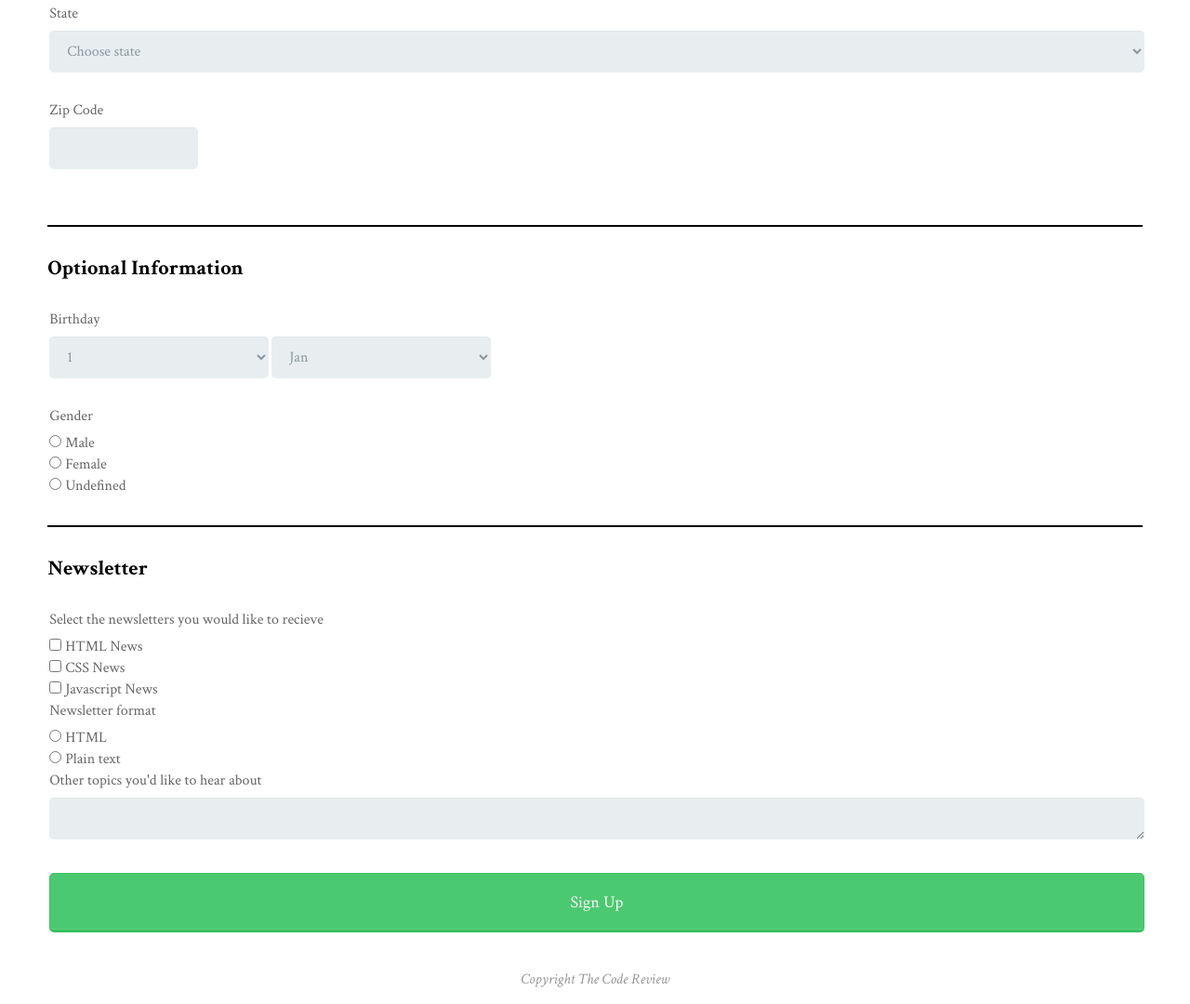
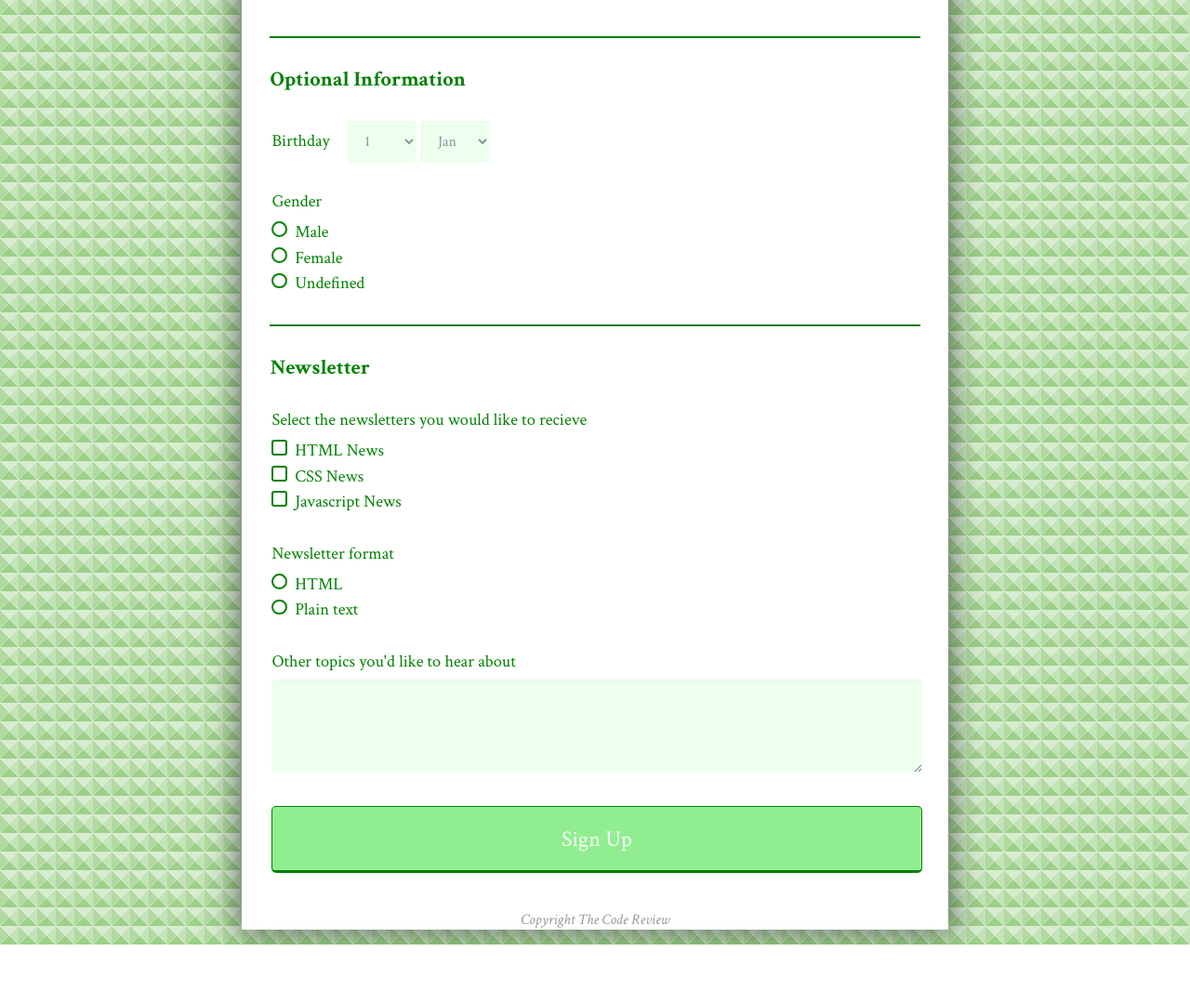
Before and after one commit to ClaytonTeve/Techdegree-Form, a plain HTML site: page index.html in a window 1280 px wide. Shown: the part 784-1864 px from the top of the page at 93% size. After the commit the page ends 1800 px from the top, so only its background shows below. Drawn offline with Linux system fonts and the light colour scheme.

Commit message:
Added Media Query Breakpoints
Lots of changes including adding breakpoints and a background image.

```diff
--- a/css/style.css
+++ b/css/style.css
@@ -14,6 +14,7 @@
 body {
 	font-family: 'Crimson Text', serif;
 	background: #fff;
+	color: green;
 
 }
 
@@ -29,6 +30,245 @@ h1 {
 
 /************************************
 BASE STYLES
+************************************/
+
+.main-header,
+.call-to-action,
+footer {
+	text-align: center;
+}
+
+.main-header {
+	background-color: lightgreen;
+	color: #fff;
+	padding: 10px 0px;
+	text-transform: uppercase;
+	font-size: .85em;
+}
+
+.call-to-action {
+	border-bottom: 4px solid green;
+}
+
+.call-to-action h2 {
+	margin-bottom: 0;
+}
+
+.call-to-action p {
+	margin: 0 0 25px 0;
+}
+
+footer {
+	font-style: italic;
+	color: #949494;
+}
+
+.container {
+	width: 92%;
+	margin: 0 auto;
+}
+
+
+/************************************
+Form Styles
+************************************/
+
+form {
+  	margin: 3px auto;
+  	border-radius: 8px;
+}
+
+
+fieldset {
+	width: 100%;
+	border: none;
+	border-style: none;
+	padding: 0;
+  	margin-bottom: 30px;
+}
+
+legend {
+	border-top: 2px solid green;
+	margin: 0 0 0 -2px;
+	padding-top: 30px;
+ 	width: 100%;
+ 	font-size: 1.4em;
+	margin-bottom: 10px;
+}
+
+label {
+  display: block;
+  margin-bottom: 8px;
+  font-size: 1.15em;
+  color: green;
+}
+
+/* Helper class for checkbox and radio elements. */
+
+label.light {
+  font-weight: 400;
+  display: inline;
+  line-height: 1.5em;
+
+}
+
+.light + label {
+	margin-top: 30px;
+}
+
+/*Placeholder text formating for the first name and email form feilds.*/
+
+::-webkit-input-placeholder { /* Chrome/Opera/Safari */
+ 	font-size: 1em;
+ 	font-style: italic;
+ 	text-align: right;
+ 	padding-right: 30px;
+}
+::-moz-placeholder { /* Firefox 19+ */
+	font-size: 1em;
+ 	font-style: italic;
+ 	text-align: right;
+ 	padding-right: 30px;
+
+}
+:-ms-input-placeholder { /* IE 10+ */
+ 	font-size: 1em;
+ 	font-style: italic;
+ 	text-align: right;
+ 	padding-right: 30px;
+}
+:-moz-placeholder { /* Firefox 18- */
+ 	font-size: 1em;
+ 	font-style: italic;
+ 	text-align: right;
+ 	padding-right: 30px;
+}
+
+/* Basic styles for input feilds. */
+
+input[type="text"],
+input[type="password"],
+input[type="date"],
+input[type="datetime"],
+input[type="email"],
+input[type="number"],
+input[type="search"],
+input[type="tel"],
+input[type="time"],
+input[type="url"],
+textarea,
+select {
+  background: rgba(255,255,255,0.1);
+  border: none;
+  border-radius: 5px;
+  font-size: 16px;
+  height: 45px;
+  margin: 0;
+  outline: 0;
+  padding: 0 15px;
+  width: 100%;
+  background-color: #edffed;
+  color: #8a97a0;
+  box-shadow: 0 1px 0 rgba(0,0,0,0.03) inset;
+  margin-bottom: 30px;
+}
+
+/* Positioning off the screen to the left
+hides browser default checkbox.
+This allows tabbed browsing while
+using display: hide; does not. */
+
+input[type="radio"],
+input[type="checkbox"] {
+  margin: 0 4px 8px 0;
+  display: inline-block;
+  position: absolute;
+  left: -9999px;
+}
+
+/* CSS only solution for custom radios and checkboxes. */
+
+
+input[type="checkbox"] + label:before,
+input[type="radio"] + label:before {
+  content: '';
+  display: inline-block;
+  padding: .35em;
+  margin-right: 8px;
+  border: 2px solid green;
+  border-radius: 3px;
+  transition: background-color .2s;
+
+}
+
+input[type="radio"]:checked + label:before,
+input[type="checkbox"]:checked + label:before {
+  	background-color: lightgreen;
+}
+
+input[type="radio"]:checked + label,
+input[type="checkbox"]:checked + label {
+	/*font-weight: bold;*/
+	color: #004400;
+}
+
+
+input[type="radio"] + label:before {
+  border-radius: 100px;
+
+}
+
+input[name="newsletter_zip"] {
+	width: 160px;
+}
+
+select[name="birthday_date"],
+select[name="birthday_month"] {
+	width: 75px;
+	padding: 0 0 0 15px;
+}
+
+button {
+  padding: 19px 39px 18px 39px;
+  color: #FFF;
+  background-color: lightgreen;
+  font-size: 18px;
+  text-align: center;
+  font-style: bold;
+  border-radius: 5px;
+  width: 100%;
+  border: 1px solid green;
+  border-width: 1px 1px 3px;
+  box-shadow: 0 -1px 0 rgba(255,255,255,0.1) inset;
+  margin-bottom: 10px;
+  font-size: 1.5em;
+}
+
+textarea {
+	height: 100px;
+	padding: 6px 10px;
+}
+
+input:focus,
+select:focus,
+textarea:focus {
+	background-color: #ffffff;
+    border: 2px solid green;
+   	transition: all .2s;
+}
+
+
+
+input[type="radio"]:focus + label,
+input[type="checkbox"]:focus + label {
+	background-color: #eee;
+	padding: 4px 10px;
+	margin-left: -10px;
+	border-radius: 5px;
+}
+
+/************************************
+Tabel Styles
 ************************************/
 
 table {
@@ -62,71 +302,48 @@ tfoot td {
 	padding: 8px 10px;
 }
 
-.main-header,
-.call-to-action,
-footer {
-	text-align: center;
+
+@media screen and (min-width: 480px) {
+
+	body {
+		background: url('../img/background.svg');
 	}
 
-.main-header {
-	background-color: #444;
-	color: #fff;
-	padding: 10px 0px;
-	text-transform: uppercase;
-	font-size: .85em;
+	.wrapper {
+		background-color: white;
+		max-width: 480px;
+		margin: 0 auto;
+		height: 100%;
+		-webkit-box-shadow: 0px 0px 30px 5px rgba(0,0,10,0.5);
+		moz-box-shadow: 0px 0px 30px 5px rgba(0,0,10,0.5);
+		box-shadow: 0px 0px 30px 5px rgba(0,0,10,0.5);
 	}
 
-.call-to-action {
-	border-bottom: 4px solid #000;
+	label[for="birthday"] {
+  	display: inline-block;
+  	margin-right: 15px;
   	}
 
-.call-to-action h2 {
-	margin-bottom: 0;
-}
-
-.call-to-action p {
-	margin: 0 0 25px 0;
-}
-
-footer {
-	font-style: italic;
-	color: #949494;
 }
 
 
-/************************************
-Layout Styles
-************************************/
+@media screen and (min-width: 760px) {
 
-.container {
-	width: 92%;
-	margin: 0 auto;
+	.wrapper {
+		max-width: 760px;
 	}
 
-label {
-	display: block;
+
+	legend {
+		margin-bottom: 30px;
 	}
 
-fieldset {
-	width: 100%;
-	border: none;
-	border-style: none;
-	padding: 0;
+  	fieldset:first-child > label {
+  	display: inline-block;
+  	width: 25%;
   	}
 
-form {
-  margin: 3px auto;
-  border-radius: 8px;
-}
 
-legend {
-		border-top: 2px solid #000;
-		margin: 0 0 0 -2px;
-		padding-top: 30px;
-		padding-bottom: 20px;
-		width: 100%;
-
-}
 
 	  input[type="text"],
 	input[type="password"],
@@ -138,95 +355,9 @@ input[type="search"],
 	input[type="tel"],
 	input[type="time"],
 	input[type="url"],
-textarea,
 	select {
-  background: rgba(255,255,255,0.1);
-  border: none;
-  border-radius: 5px;
-  font-size: 16px;
-  height: 45px;
-  margin: 0;
-  outline: 0;
-  padding: 0 15px;
-  width: 100%;
-  background-color: #e8eeef;
-  color: #8a97a0;
-  box-shadow: 0 1px 0 rgba(0,0,0,0.03) inset;
-  margin-bottom: 30px;
-}
-
-input[type="radio"],
-input[type="checkbox"] {
-  margin: 0 4px 8px 0;
-}
-
-input[name="newsletter_zip"] {
-	width: 160px;
-}
-
-select[name="birthday_date"],
-select[name="birthday_month"] {
-	width: 20%;
-	padding: 0 0 0 15px;
-}
-
-button {
-  padding: 19px 39px 18px 39px;
-  color: #FFF;
-  background-color: #4bc970;
-  font-size: 18px;
-  text-align: center;
-  font-style: normal;
-  border-radius: 5px;
-  width: 100%;
-  border: 1px solid #3ac162;
-  border-width: 1px 1px 3px;
-  box-shadow: 0 -1px 0 rgba(255,255,255,0.1) inset;
-  margin-bottom: 10px;
-}
-
-fieldset {
-  margin-bottom: 30px;
-  border: none;
-}
-
-legend {
-  font-size: 1.4em;
-  margin-bottom: 10px;
-}
-
-label {
-  display: block;
-  margin-bottom: 8px;
-  font-weight: light;
-  color: #666;
-}
-
-label.light {
-  font-weight: 300;
-  display: inline;
-}
-
-::-webkit-input-placeholder { /* Chrome/Opera/Safari */
- 	font-size: 1em;
- 	font-style: italic;
- 	text-align: right;
- 	padding-right: 30px;
-}
-::-moz-placeholder { /* Firefox 19+ */
-
-}
-:-ms-input-placeholder { /* IE 10+ */
-
-}
-:-moz-placeholder { /* Firefox 18- */
-
-}
-}
-
-@media screen and (min-width: 480px) {
-
-  form {
+		display: inline-block;
+	  	width: 74%;
 	}
 
 }
--- a/index.html
+++ b/index.html
@@ -11,7 +11,7 @@
     <link rel="stylesheet" href="css/style.css">
   </head>
   <body>
-    <div class="wrapper">
+       <div class="wrapper">
       <header class="main-header">
         <div class="container">
           <h1>The Code Review</h1>
@@ -187,9 +187,9 @@
           <legend>Newsletter</legend>
 
           <label>Select the newsletters you would like to recieve</label>
-          <input type="checkbox" id="html_news" value="html_news" name="html_news"><label for="type_news" class="light">HTML News</label><br>
+          <input type="checkbox" id="html_news" value="html_news" name="html_news"><label for="html_news" class="light">HTML News</label><br>
 
-          <input type="checkbox" id="css_news" value="css_news" name="css_news"><label for="type_news" class="light">CSS News</label><br>
+          <input type="checkbox" id="css_news" value="css_news" name="css_news"><label for="css_news" class="light">CSS News</label><br>
 
           <input type="checkbox" id="javascript_news" value="javascript_news" name="type_news"><label for="javascript_news" class="light">Javascript News</label>
 
```
Also changed, not shown: img/background.svg (added). Lines whose indentation alone changed are shown as unchanged.
